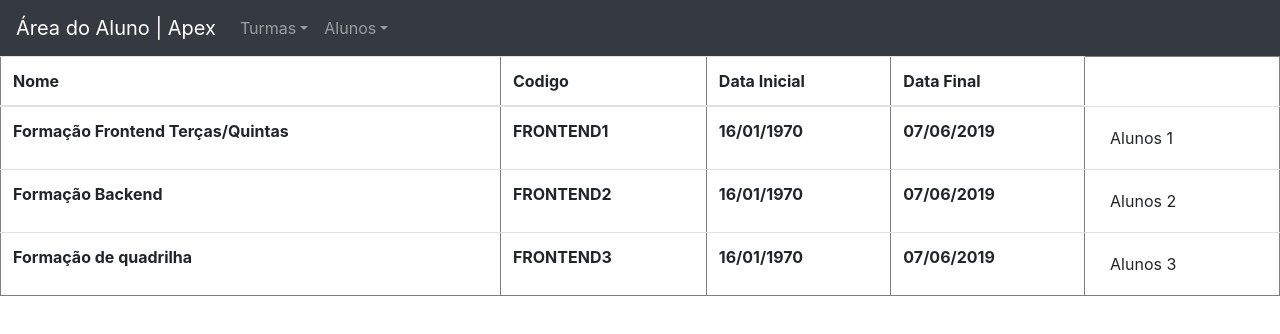
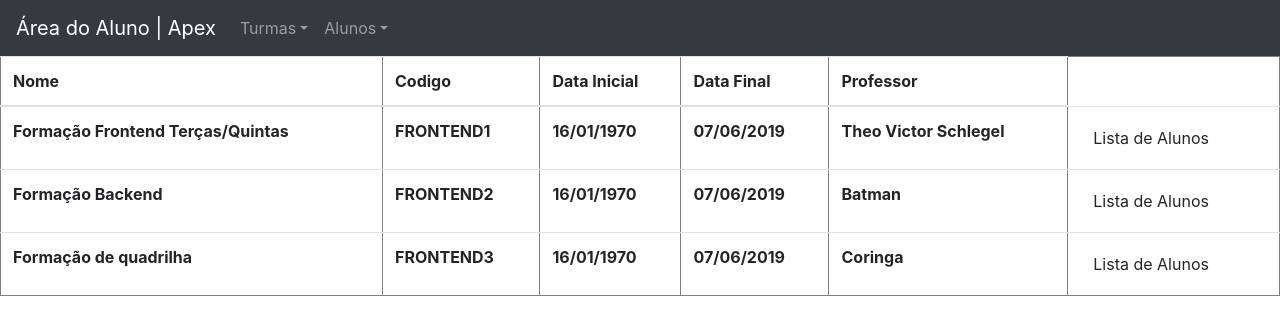
Before and after one commit to ApexTechLab/areadoaluno-frontend, a React (Create React App) app: page /class in a window 1280 px wide. Shown: the top 334 px of the page. Built offline with nearby package versions, Linux system fonts and the light colour scheme.

Commit message:
Implementa nome do prossor na ClassTable

```diff
--- a/src/components/ClassTable/ClassTable.js
+++ b/src/components/ClassTable/ClassTable.js
@@ -1,6 +1,7 @@
 import React, { Component } from 'react';
 import { Modal, Button } from 'react-bootstrap';
 import StudentsTable from '../StudentsTable/StudentsTable';
+import { Container } from 'react-bootstrap';
 
 const calssObj = [{
     id: 1,
@@ -105,8 +106,9 @@ class ClassTable extends Component {
                     <th>{clazz.code}</th>
                     <th>{new_starDate}</th>
                     <th>{new_endDate}</th>
+                    <th>{clazz.teacherName}</th>
                     <th>
-                    <button type="button" className="btn" onClick={this.handleShow.bind(this, clazz.id)} >Alunos {clazz.id}</button>
+                    <button type="button" className="btn" onClick={this.handleShow.bind(this, clazz.id)} >Lista de Alunos </button>
                     </th>
                 </tr>
             )
@@ -121,6 +123,7 @@ class ClassTable extends Component {
                             <th scope="col">Codigo</th>
                             <th scope="col">Data Inicial</th>
                             <th scope="col">Data Final</th>
+                            <th scope="col">Professor</th>
                         </tr>
                     </thead>
                     <tbody>
```
